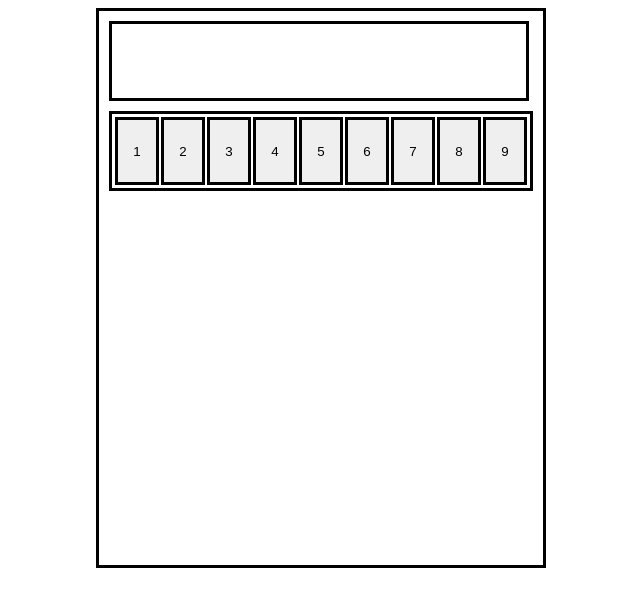
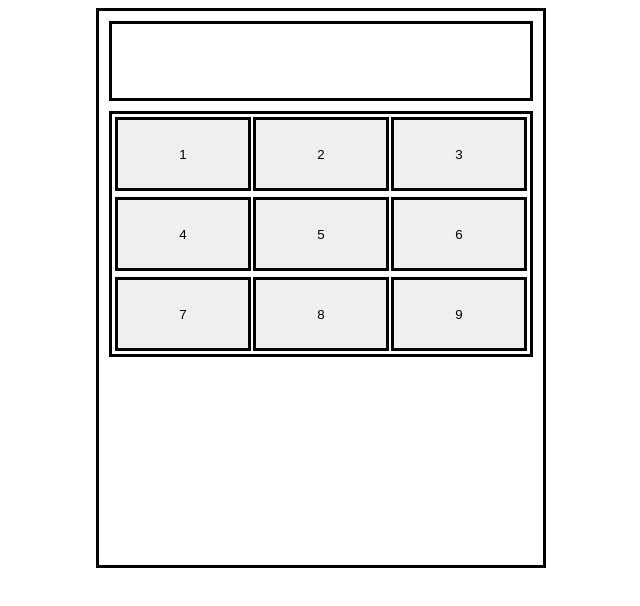
Before and after one commit to Zahir091/Calculator, a plain HTML site: page index.html in a window 1280 px wide. Shown: the whole page, without its empty margins (319-959 px from the left). Drawn offline with Linux system fonts and the light colour scheme.

Commit message:
Added Buttons dynamically

```diff
--- a/index.html
+++ b/index.html
@@ -8,14 +8,17 @@
 </head>
 <body>
     <div class="main">
+
         <div class="screen">
         </div>
+
         <div class="btn-group">
-            <div class="btn-row">
 
-            </div>
         </div>
+
     </div>
+
+
     <script src="main.js"></script>
 </body>
 </html>
--- a/main.js
+++ b/main.js
@@ -1,17 +1,35 @@
-main = document.querySelector(".btn-row");
+mainGroup = document.querySelector(".btn-group");
+let screenDisplay = 0;
 
 const ButtonArray = [];
+
+
 class Button {
     constructor(value) {
         this.value = value;
         this.buttonStruct = document.createElement('button');
         this.buttonStruct.classList.add('buttonStyle');
+        this.buttonStruct.id = `${value}`;
         this.buttonStruct.textContent = value;
     }
 }
 
-for(let i=1; i<10; i++) {
-    const numButton = new Button(i);
-    numButton.buttonStruct.id = `${i}`;
-    main.append(numButton.buttonStruct);
+
+
+function generateRow() {
+    let n = 1;
+    for(let j=1; j<4; j++) {
+        const btnRow = document.createElement('div');
+        btnRow.classList.add('btn-row');
+        for(let i=n; i<(n+3); i++) {
+            const btn = new Button(i);
+            btnRow.append(btn.buttonStruct);
+        }
+        n+=3;
+        mainGroup.append(btnRow);
+        console.log(mainGroup);
+    }
+
 }
+
+generateRow();
--- a/style.css
+++ b/style.css
@@ -22,12 +22,12 @@ body {
 
 .screen {
     height: 10vh;
-    width:  min(420px, 50vw);
+    width:  100%;
     border: 3px solid black;
 }
 
 .btn-group {
-    height: 10vh;
+
     border: 3px solid black;
 
 }
@@ -37,7 +37,7 @@ body {
     justify-content: center;
     gap: 2px;
     padding: 3px;
-    height: 100%;
+    height: 10vh;
 
 }
 
```
